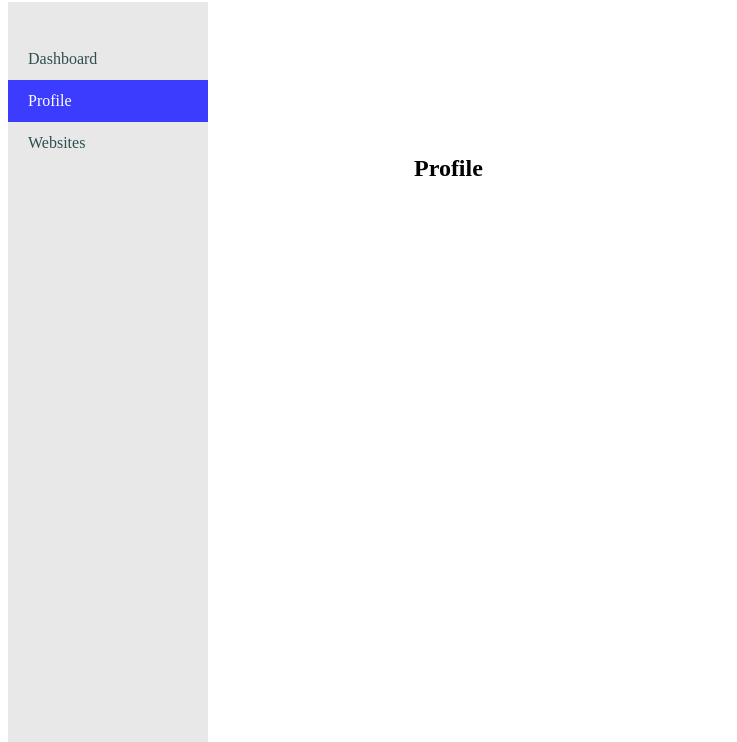
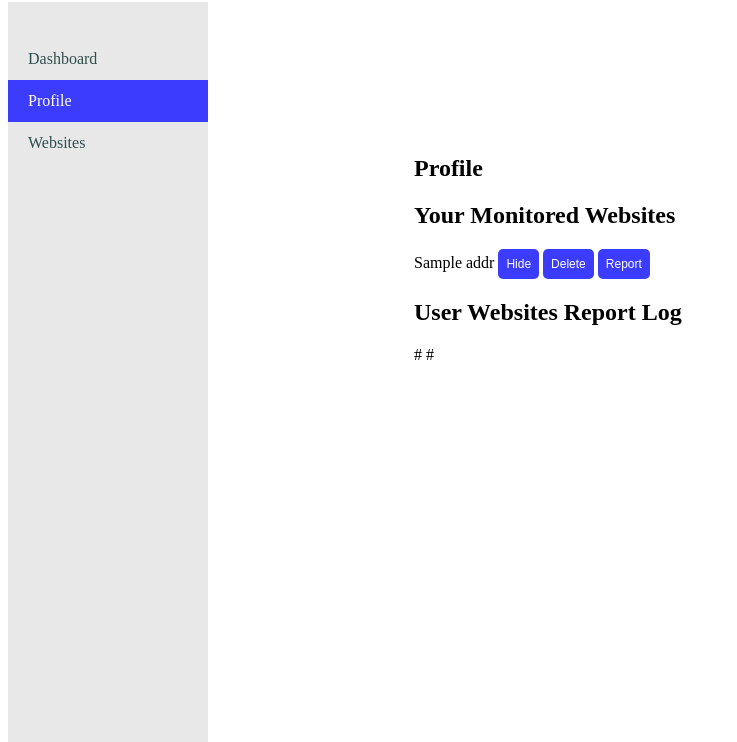
Before and after one commit to koenol/simple-website-monitoring-tool, a Flask app: template templates/profile.html in a window 1280 px wide. Shown: the part 58-800 px from the top of the page, without its empty margins (0-737 px from the left). Run offline with Flask 3, Linux system fonts and the light colour scheme; the visitor is signed in with stand-in values (Sample User, id 1); the template is opened without the code that fills it: most values are stand-ins (such as "Sample title", 1, 10 or a date in 2020).

Commit message:
added your monitored websites & user websites report log to profile page

```diff
--- a/templates/profile.html
+++ b/templates/profile.html
@@ -26,8 +26,41 @@
     <div class="main-box">
         <div class="box">
             <h2>Profile</h2>
-    </div>
-</div> <!-- self.note: end of login required -->
-
+            <!-- self.note: Iterate User Websites-->
+            <h2>Your Monitored Websites</h2>
+            <div id="monitored-websites">
+                {% for website in personal_websites %}
+                <div class="website">
+                    <span>{{ website.addr }}</span>
+                    <form method="POST" action="/toggle-visibility" class="inline-form">
+                        <input type="hidden" name="website_id" value="{{ website.id }}">
+                        <input type="hidden" name="website_visibility" value="{{ website.public }}">
+                        <input type="hidden" name="csrf_token" value="{{ session.csrf_token }}">
+                        <button type="submit">{% if website.public %}Hide{% else %}Public{% endif %}</button>
+                    </form>
+                    <form method="POST" action="/delete-website" class="inline-form">
+                        <input type="hidden" name="website_id" value="{{ website.id }}">
+                        <input type="hidden" name="csrf_token" value="{{ session.csrf_token }}">
+                        <button type="submit">Delete</button>
+                    </form>
+                    <form method="POST" action="/website/{{ website.id }}/report" class="inline-form">
+                        <input type="hidden" name="csrf_token" value="{{ session.csrf_token }}">
+                        <button type="submit">Report</button>
+                    </form>
+                </div>
+                {% endfor %}
+            </div>
+            <h2>User Websites Report Log</h2>
+            <div id="reported-websites">
+                {% for report in reports %}
+                <div class="report">
+                    <span>{{ report.url_status_ok }}</span>
+                    <span>{{ report.url_code }}</span>
+                </div>
+                {% endfor %}
+            </div>
+        </div>
+    </div> <!-- self.note: end of login required -->
+</div>
 </body>
 </html>
```
